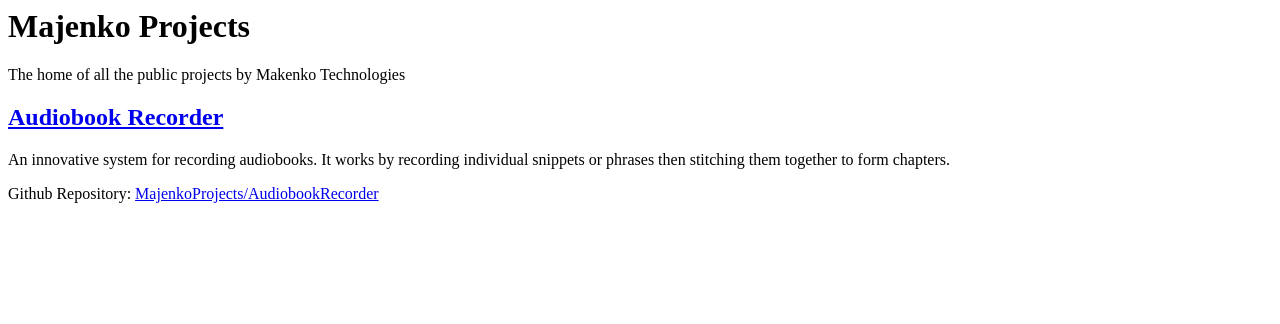
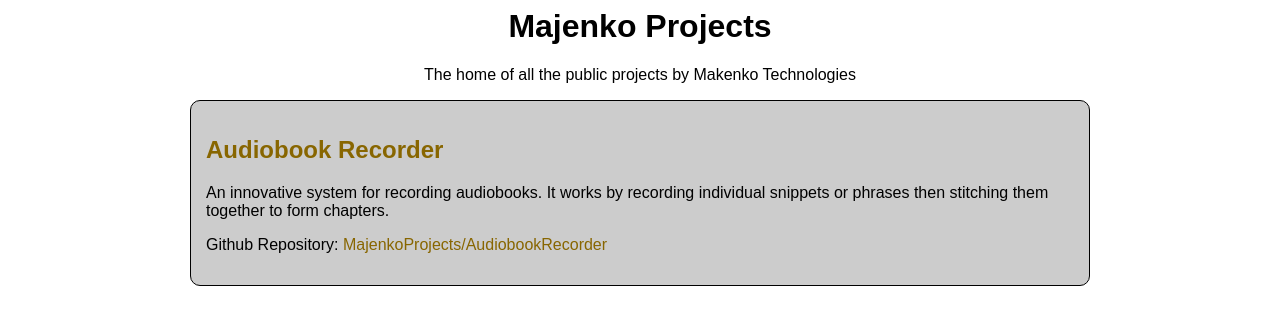
Before and after one commit to MajenkoProjects/MajenkoProjects.github.io, a plain HTML site: page index.html in a window 1280 px wide. Drawn offline with Linux system fonts and the light colour scheme.

Commit message:
Added stylesheet

```diff
--- a/index.html
+++ b/index.html
@@ -1,6 +1,20 @@
+<html>
+<head>
+<link rel="stylesheet" href="style.css"/>
+</head>
+<body>
+
+<div class="header">
 <H1>Majenko Projects</H1>
 <p>The home of all the public projects by Makenko Technologies</p>
+</div>
+
+<div class="project">
 <h2><a href="/AudiobookRecorder">Audiobook Recorder</a></h2>
 <p>An innovative system for recording audiobooks. It works by recording individual snippets or phrases
 then stitching them together to form chapters.</p>
 <p>Github Repository: <a href="https://github.com/MajenkoProjects/AudiobookRecorder">MajenkoProjects/AudiobookRecorder</a></p>
+</div>
+
+</body>
+</html>
--- /dev/null
+++ b/style.css
@@ -0,0 +1,25 @@
+body {
+    width: 900px;
+    margin-left: auto;
+    margin-right: auto;
+    font-family: Arial, Helvetica, Sans-Serif;
+}
+
+a {
+    text-decoration: none;
+    color: #886600;
+}
+
+.header {
+    text-align: center;
+}
+
+.project {
+    border-width: 1px;
+    border-style: solid;
+    border-color: black;
+    border-radius: 10px;
+    background-color: #cccccc;
+    padding: 15px;
+    margin-bottom: 10px;
+}
```
